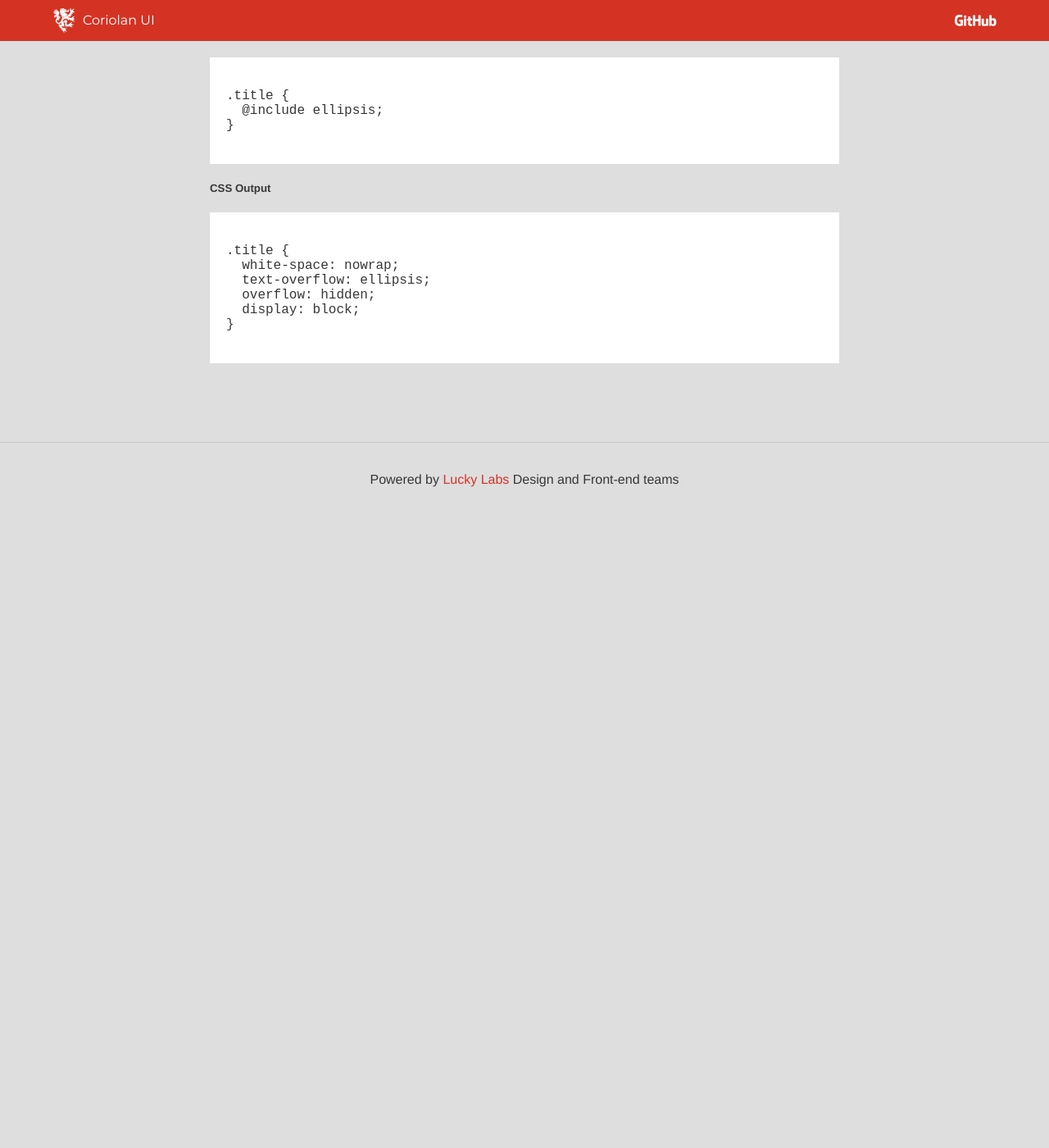
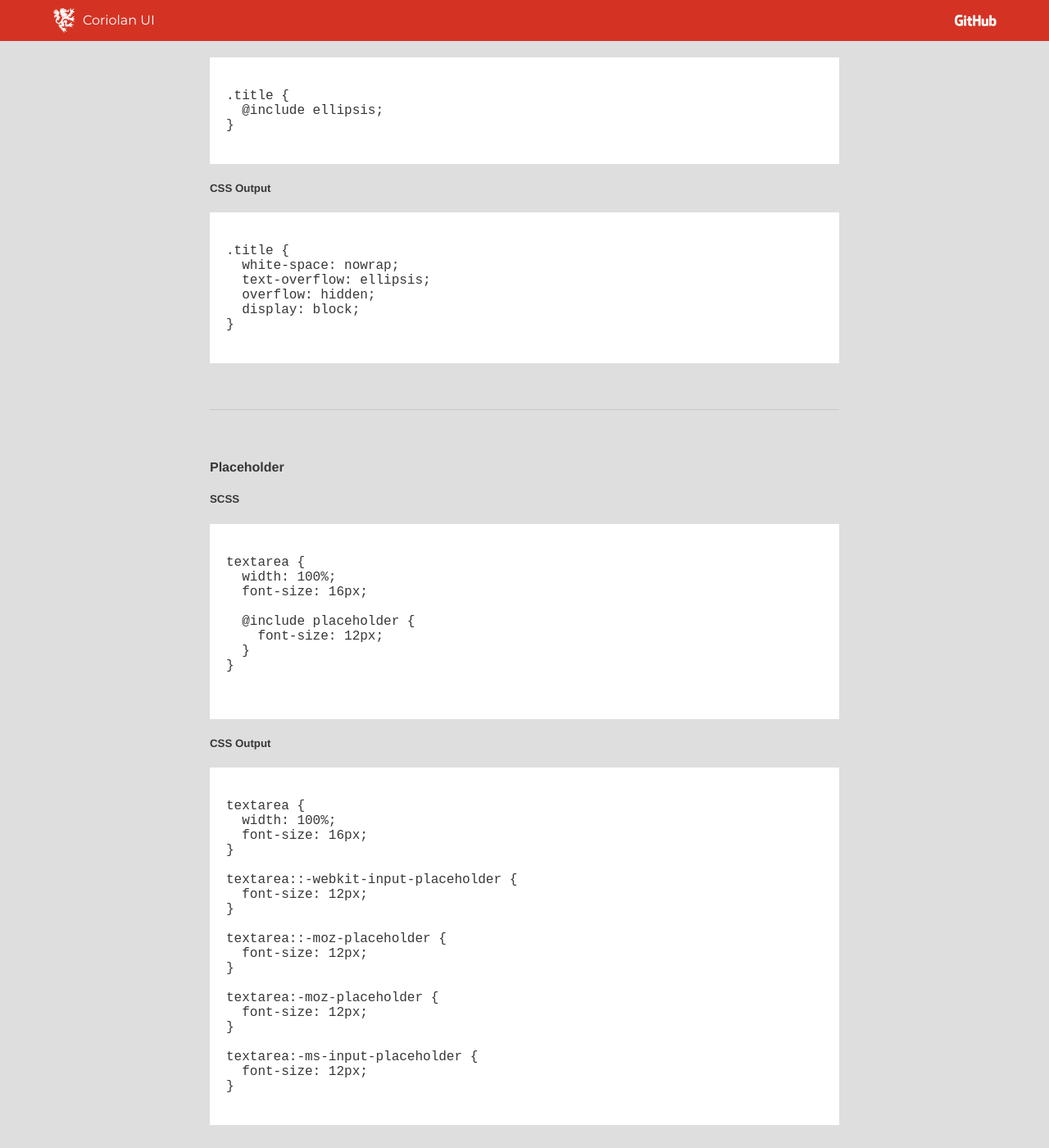
Before and after one commit to coriolan-ui/site-jekyll, a Jekyll site: the page built from _posts/0001-01-01-home.html, in a window 1280 px wide and 1400 px high, scrolled down 1403 px. Shown: the whole window at 82% size. Built offline with Jekyll 4.4.1, drawn with Linux system fonts in a browser that asks for light colours; before the commit the page ends 2033 px from its top, so only the background shows below that.

Commit message:
add placeholder mixin

```diff
--- a/_posts/0001-01-01-home.html
+++ b/_posts/0001-01-01-home.html
@@ -57,4 +57,49 @@ permalink: /
   </pre>
 </section>
 
+<section>
+  <h4>Placeholder</h4>
+
+  <h5>SCSS</h5>
+
+  <pre>
+    <code>
+textarea {
+  width: 100%;
+  font-size: 16px;
+
+  @include placeholder {
+    font-size: 12px;
+  }
+}
+</code>
+  </pre>
+
+  <h5>CSS Output</h5>
+
+  <pre>
+    <code>
+textarea {
+  width: 100%;
+  font-size: 16px;
+}
+
+textarea::-webkit-input-placeholder {
+  font-size: 12px;
+}
+
+textarea::-moz-placeholder {
+  font-size: 12px;
+}
+
+textarea:-moz-placeholder {
+  font-size: 12px;
+}
+
+textarea:-ms-input-placeholder {
+  font-size: 12px;
+}</code>
+  </pre>
+</section>
+
 </main>
```
